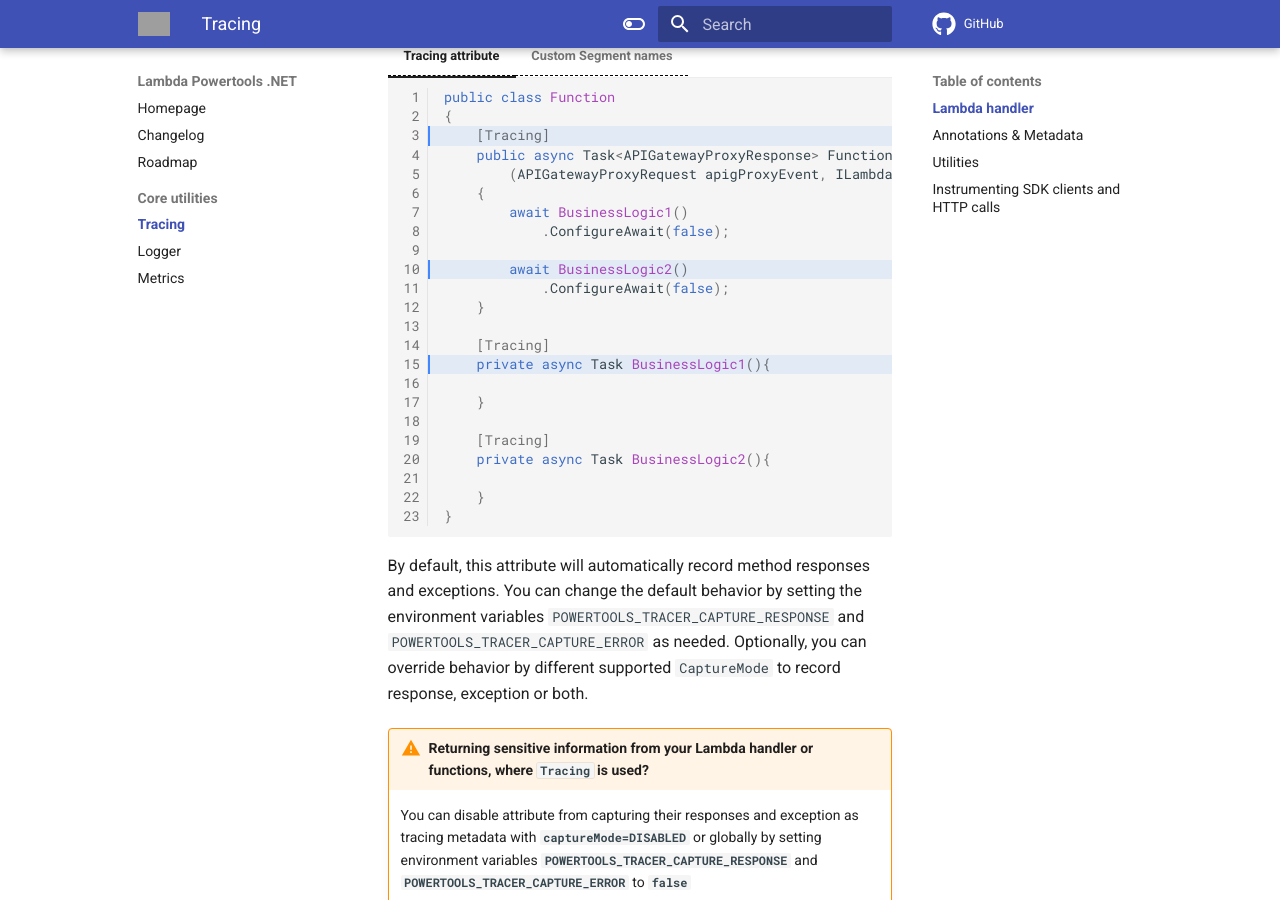
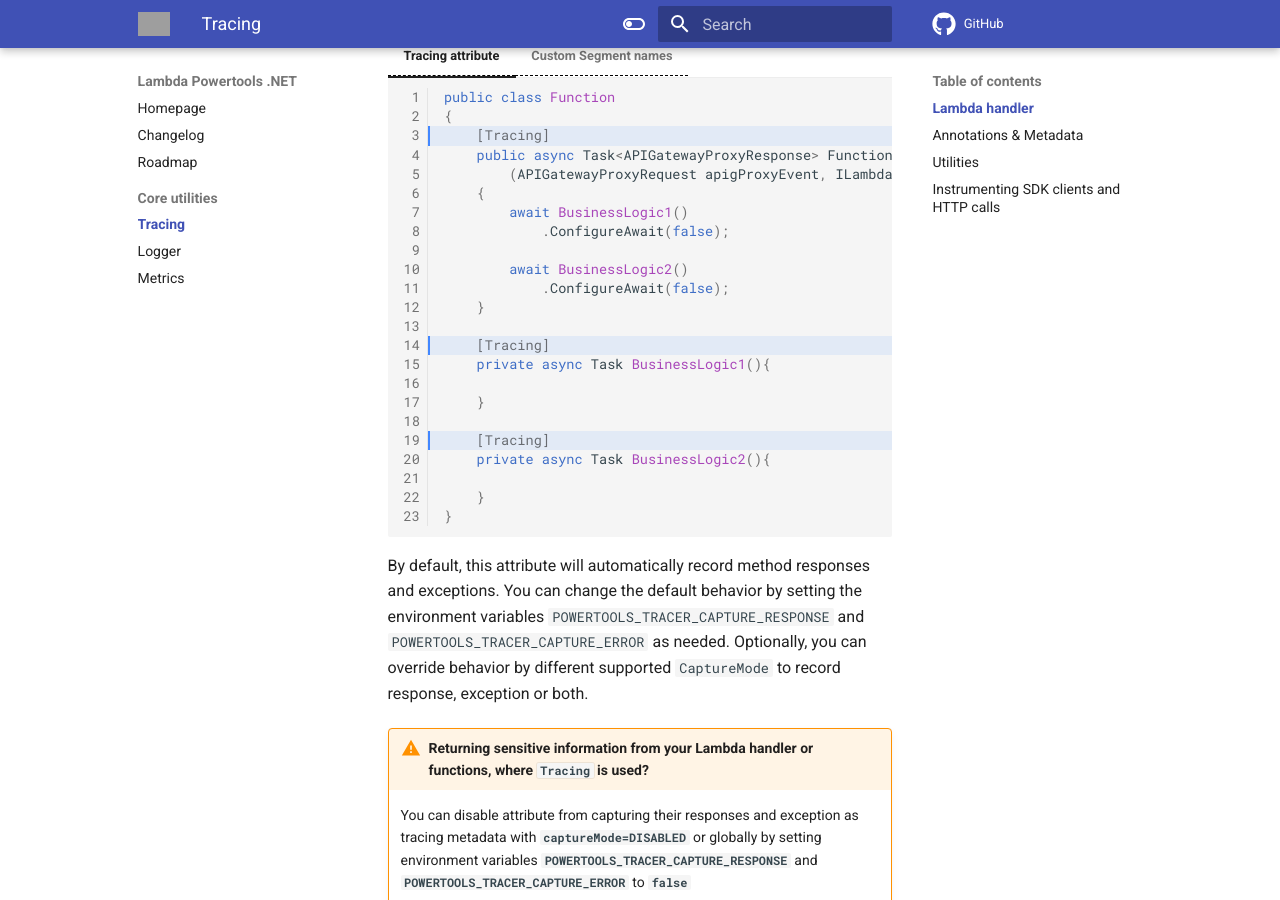
Before and after one commit to aws-powertools/powertools-lambda-dotnet, an MkDocs documentation site: the page built from docs/core/tracing.md, in a window 1280 px wide and 900 px high, scrolled down 1409 px. Built offline with MkDocs 1.6.1 and Material for MkDocs 9.7.7, drawn with Linux system fonts in a browser that asks for light colours; a script that is not in the unit is left out; comment, search, counter and statistics services are not loaded; the version menu is left out; grey boxes are pictures that could not be loaded.

Commit message:
updated readme and fixed highlighting issues on tracing docs

````diff
--- a/docs/core/tracing.md
+++ b/docs/core/tracing.md
@@ -48,7 +48,7 @@ segment name that appears in traces.
 
 === "Tracing attribute"
 
-    ```c# hl_lines="3 10 15"
+    ```c# hl_lines="3 14 19"
     public class Function
     {
         [Tracing]
@@ -138,7 +138,7 @@ context for an operation using any native object.
 === "Annotations"
 
     You can add annotations using `AddAnnotation()` method from Tracing
-    ```c# hl_lines="8"
+    ```c# hl_lines="9"
     using Amazon.Lambda.PowerTools.Tracing;
 
     public class Function
@@ -155,7 +155,7 @@ context for an operation using any native object.
 === "Metadata"
 
     You can add metadata using `AddMetadata()` method from Tracing
-    ```c# hl_lines="8"
+    ```c# hl_lines="9"
     using Amazon.Lambda.PowerTools.Tracing;
 
     public class Function
@@ -176,7 +176,7 @@ under a subsegment, or you are doing multithreaded programming. Refer examples b
 
 === "Functional Api"
 
-    ```c# hl_lines="7 8 9 11 12 13"
+    ```c# hl_lines="8 9 10 12 13 14"
     using Amazon.Lambda.PowerTools.Tracing;
 
     public class Function
@@ -197,7 +197,7 @@ under a subsegment, or you are doing multithreaded programming. Refer examples b
 
 === "Multi Threaded Programming"
 
-    ```c# hl_lines="7 9 10 11"
+    ```c# hl_lines="13-16"
     using Amazon.Lambda.PowerTools.Tracing;
 
     public class Function
````
Also changed, not shown: README.md (+8 -3 lines).
